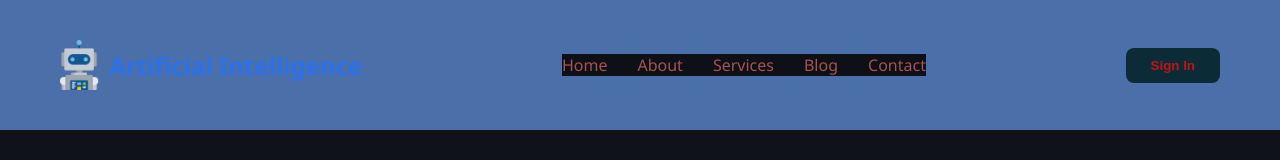
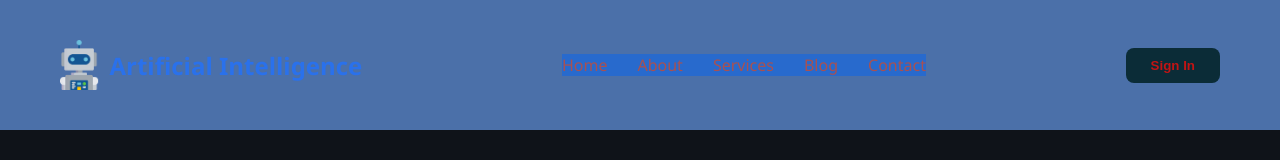
Before and after one commit to jomiy191-arch/react1, a React (Vite) app: page / in a window 1280 px wide. Shown: the top 160 px of the page. Built offline with nearby package versions, Linux system fonts and the light colour scheme.

Commit message:
Some chans

```diff
--- a/src/components/Header/Header.css
+++ b/src/components/Header/Header.css
@@ -100,7 +100,7 @@
     right: -100%;
     height: 100vh;
     width: 250px;
-    background-color: #0d1117;
+    background-color: #286acd;
     flex-direction: column;
     gap: 30px;
     padding: 100px 20px;
```
